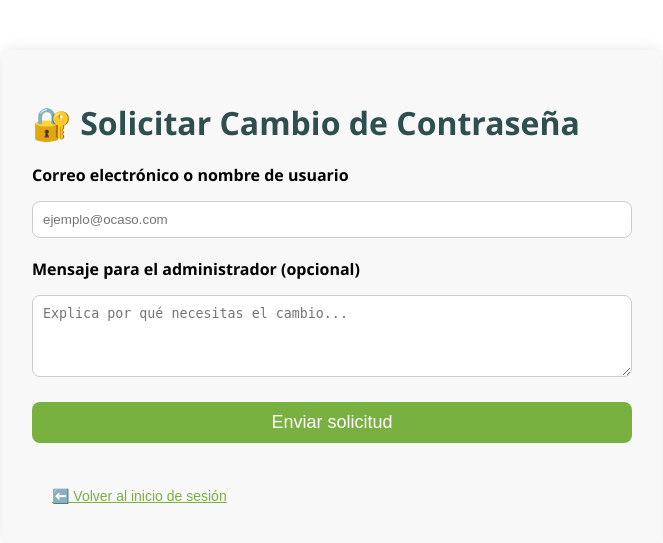
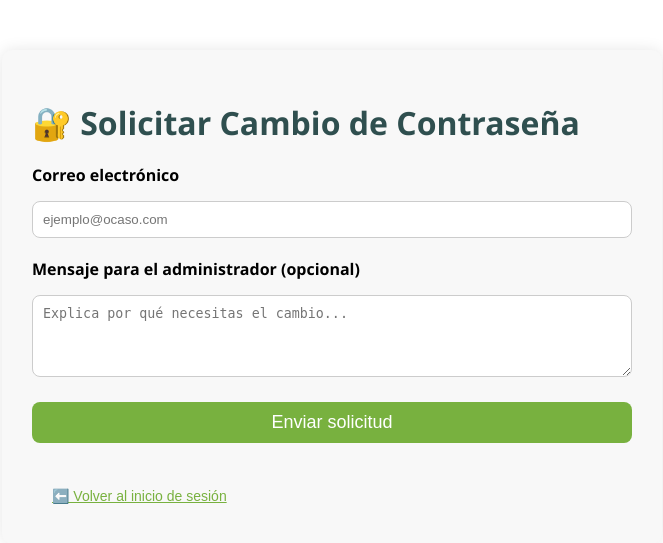
Before and after one commit to agasamue/OcasoProyect, a Flask app: page /solicitar-cambio in a window 1280 px wide. Shown: the top 543 px of the page, without its empty margins (308-971 px from the left). Run offline with Flask 3, Linux system fonts and the light colour scheme.

Commit message:
Update solicitar_cambio.html
Signed-off-by: Samuel García  <sam.dgarcia02@gmail.com>

```diff
--- a/app/templates/solicitar_cambio.html
+++ b/app/templates/solicitar_cambio.html
@@ -18,8 +18,8 @@
     {% endwith %}
 
     <form method="POST" action="{{ url_for('auth.solicitar_cambio') }}">
-      <label for="email">Correo electrónico o nombre de usuario</label>
-      <input type="text" id="email" name="email" placeholder="ejemplo@ocaso.com" required>
+      <label for="email">Correo electrónico</label>
+      <input type="email" id="email" name="email" placeholder="ejemplo@ocaso.com" required>
 
       <label for="mensaje">Mensaje para el administrador (opcional)</label>
       <textarea name="mensaje" id="mensaje" rows="4" placeholder="Explica por qué necesitas el cambio..."></textarea>
```
